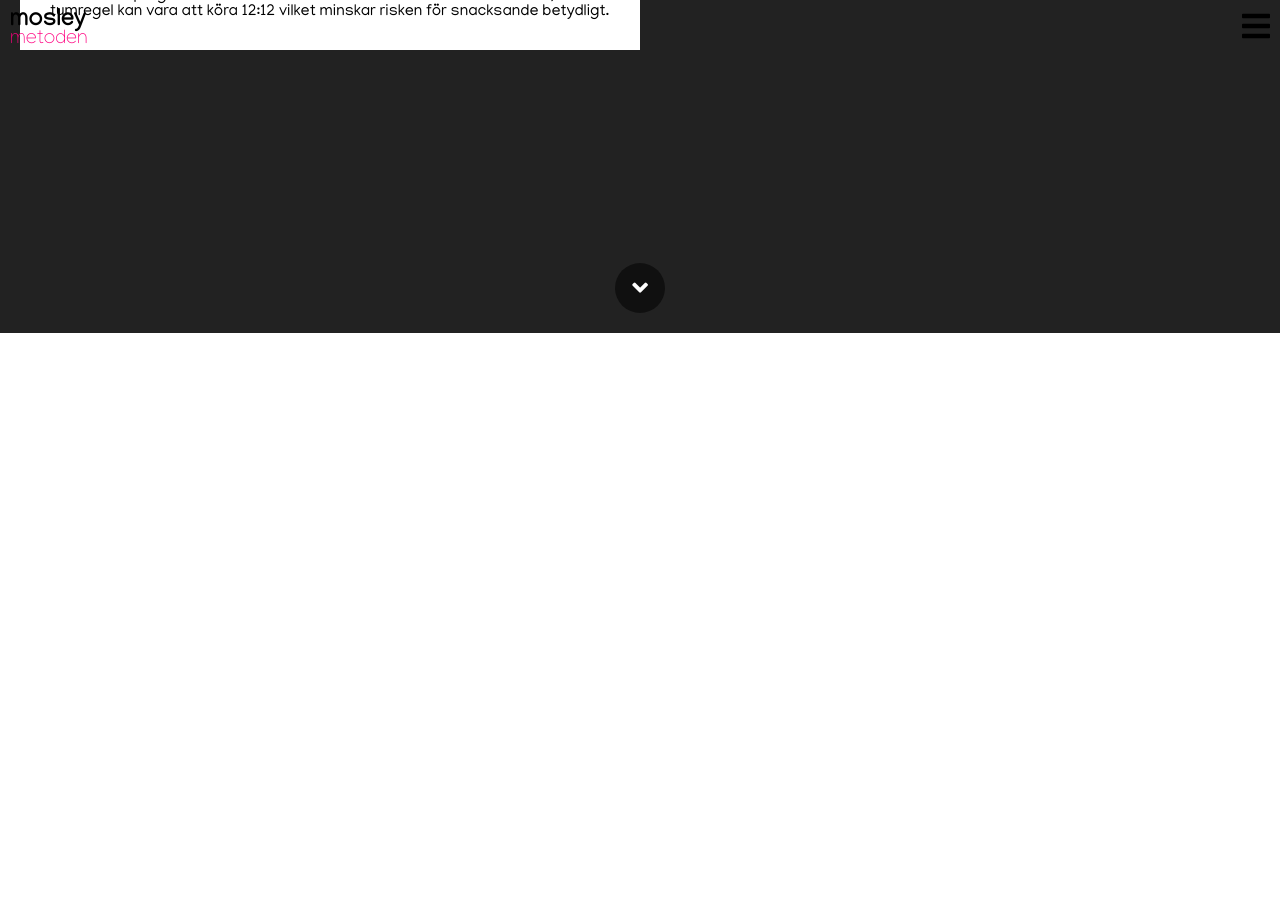
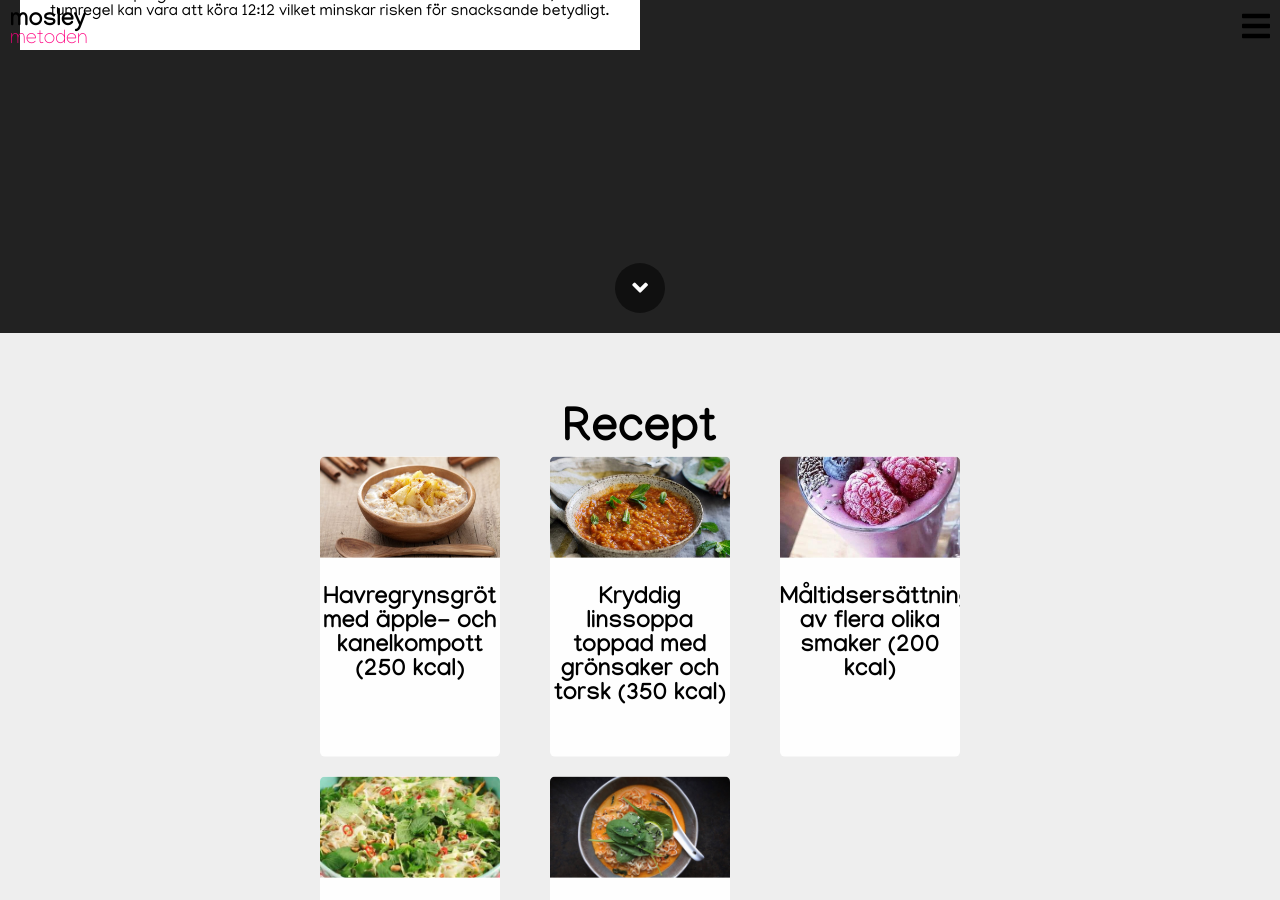
Before and after one commit to mosleymetoden/mosleymetoden.github.io, a Jekyll site: the page built from kom-igang-med-mosleymetoden.html, in a window 1280 px wide and 900 px high, scrolled down 3267 px. Built offline with Jekyll 4.4.1, drawn with Linux system fonts in a browser that asks for light colours; nearby versions of some CDN libraries; before the commit the page ends 3600 px from its top, so only the background shows below that; some of the changed text lies outside the part shown.

Commit message:
added more navigation stuff

```diff
--- a/kom-igang-med-mosleymetoden.html
+++ b/kom-igang-med-mosleymetoden.html
@@ -104,3 +104,28 @@ title: Kom igång med Mosleymetoden
     </div>
     <a class="side__read-more" href="#three"></a>
 </div>
+
+<div id="four" class="side side--four">
+    <div class="side__content side__content--horizontally-centered@large side__content--vertically-centered">
+        <h1 class="side__heading side__heading--centered">Recept</h1>
+
+        <div class="side__block-container">
+            {% for recipe in site.recept %}
+            <div class="side__block side__block--no-padding">
+                <a href="{{ recipe.url }}">
+                    <div class="recipe-preview">
+                        <div class="recipe-preview__image" style="background-image: url('/assets/images/{{ recipe.image }}')"></div>
+                        <h4 class="recipe-preview__title">{{ recipe.title }} ({{ recipe.nutrition.kcal }} kcal)</h4>
+                    </div>
+                </a>
+            </div>
+            {% endfor %}
+        </div>
+        <a class="button button--large" href="/recept">
+            Visa alla recept
+        </a>
+
+    </div>
+    <a class="side__to-top" href="#one"></a>
+
+</div>
```
Also changed, not shown: _layouts/recipe.html (+25 -0 lines).
